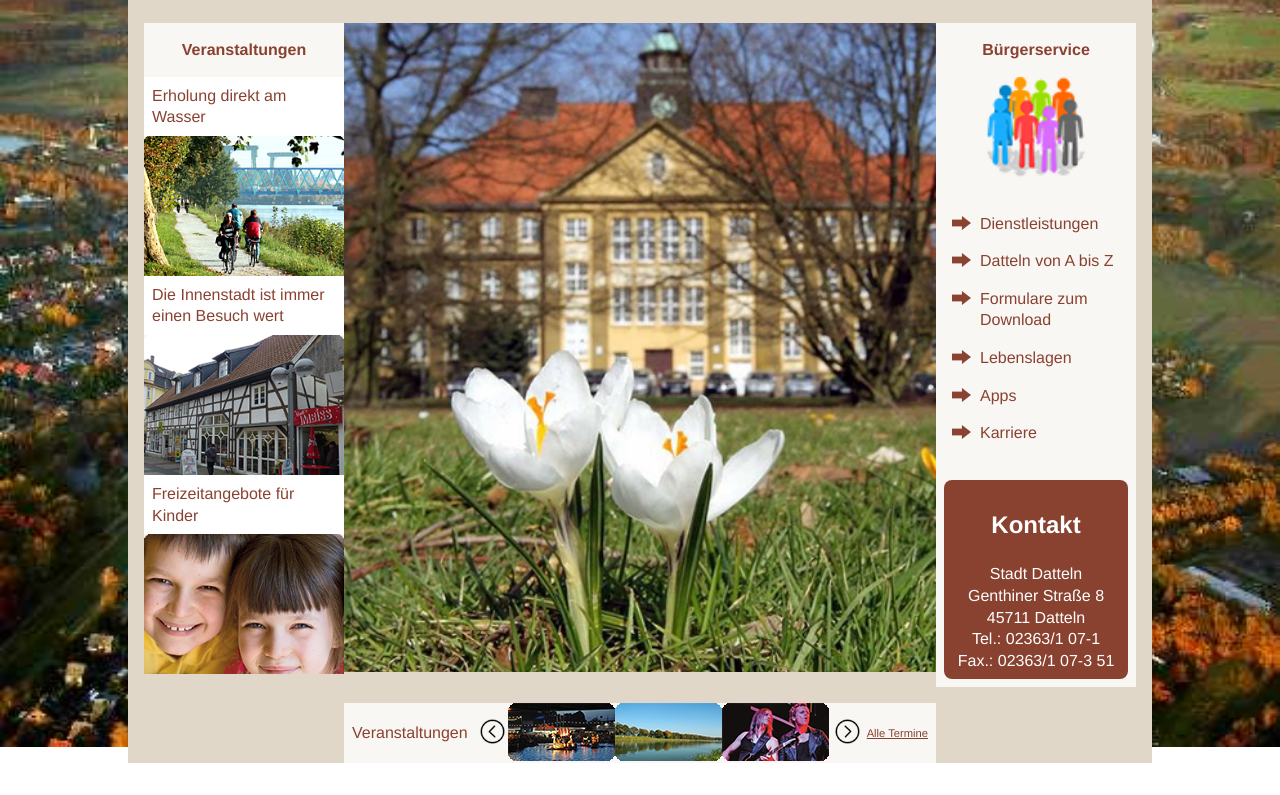
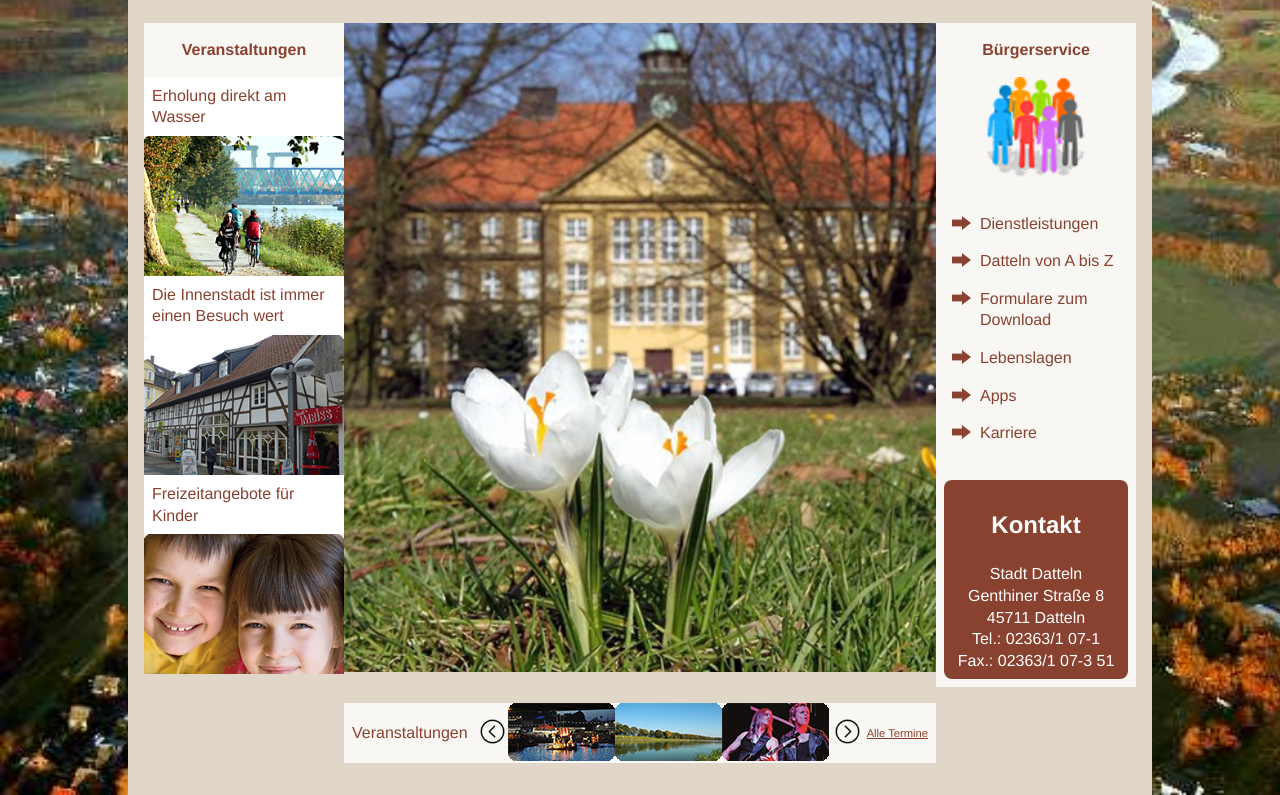
Before and after one commit to Boldor/testfork, a plain HTML site: page index.html in a window 1280 px wide. Shown: the part 105-900 px from the top of the page. Drawn offline with Linux system fonts and the light colour scheme.

Commit message:
fix main height

```diff
--- a/styles.css
+++ b/styles.css
@@ -11,7 +11,7 @@
 }
 
 html {
-    height: 100%;
+    /*height: 100%;*/
     color: #333;
     font: 100%/1.35 "Helvetica", Arial, sans-serif;
     background-image: url('assets/bg-datteln.jpg');
@@ -38,7 +38,7 @@ main {
     width: calc(100vw - 20%);
     min-height: calc(100vh - 4rem);
     margin: 0 10%;
-    padding: 4rem 1rem 1rem;
+    padding: 4rem 1rem 3rem 1rem;
     position: relative;
 }
 
```
